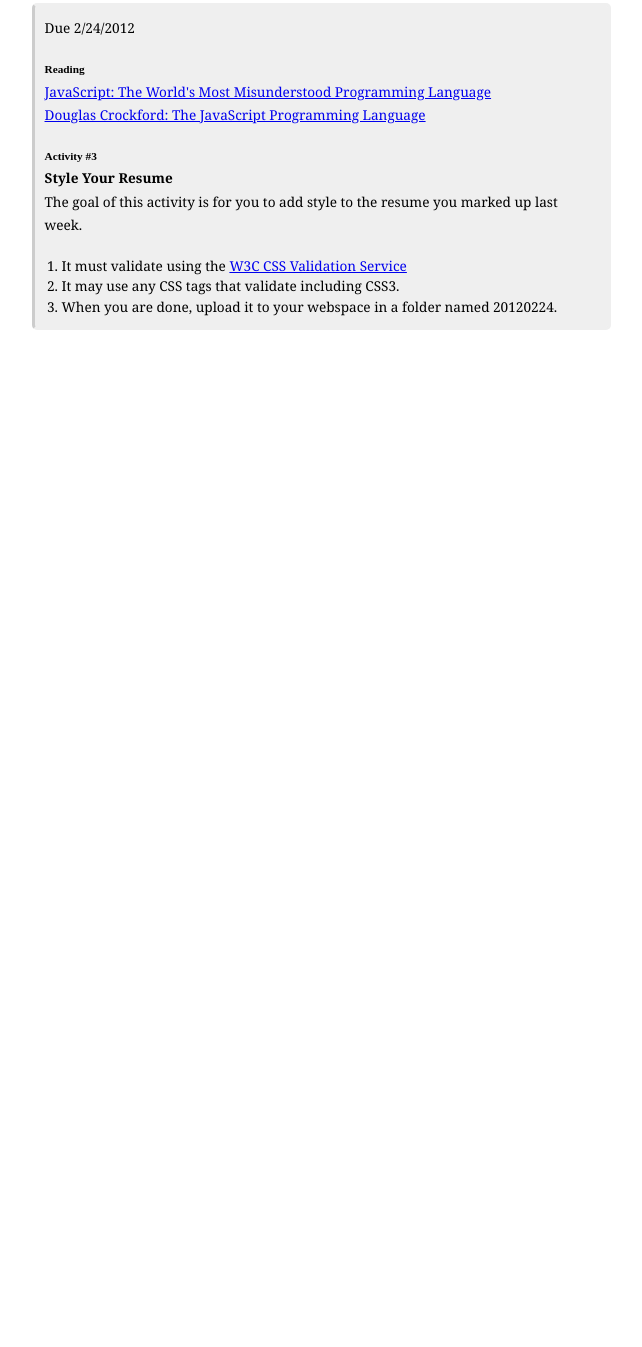
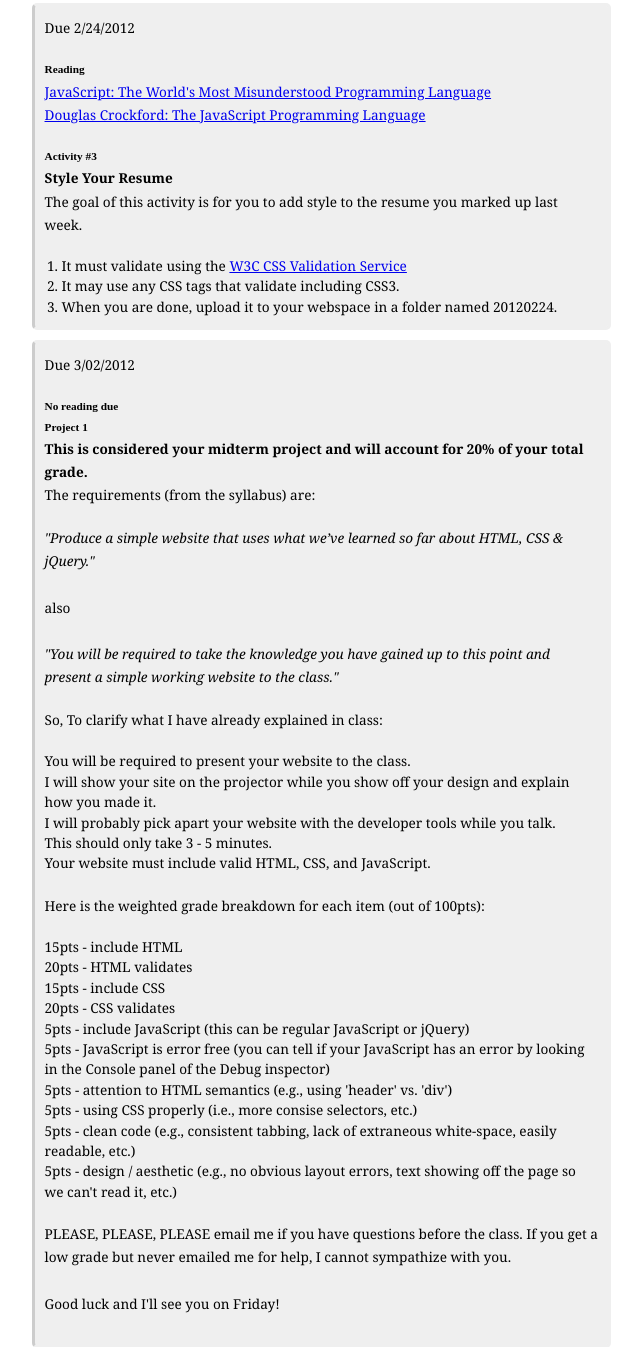
Before and after one commit to dennisplucinik/Parsons, a plain HTML site: page index.html in a window 1280 px wide. Shown: the part 1517-2864 px from the top of the page, without its empty margins (192-834 px from the left). Before the commit the page ends 1857 px from the top, so only its background shows below. Drawn offline with Linux system fonts and the light colour scheme; a script that the page names is missing.

Commit message:
adding instructions for project 1

```diff
--- a/index.html
+++ b/index.html
@@ -166,6 +166,74 @@
 						<li>When you are done, upload it to your webspace in a folder named 20120224.</li>
 					</ol>
 				</section>
+				<section>
+					<p>
+						Due 3/02/2012
+					</p>
+					<h5>
+						No reading due
+					</h5>
+					<h5>
+						Project 1
+					</h5>
+					<p>
+						<strong>
+							This is considered your midterm project and will account for 20% of your total grade.
+						</strong>
+						<br>
+						The requirements (from the syllabus) are:
+					</p>
+					<p>
+						<em>
+							&quot;Produce a simple website that uses what we’ve learned so far about HTML, CSS &amp; jQuery.&quot;
+						</em>
+						<br>
+						<br>
+						also
+						<br>
+						<br>
+						<em>
+							&quot;You will be required to take the knowledge you have gained up to this point and present a simple working website to the class.&quot;
+						</em>
+					</p>
+					<p>
+						So, To clarify what I have already explained in class:
+						<ul>
+							<li>
+								You will be required to present your website to the class.
+								<ul>
+									<li>I will show your site on the projector while you show off your design and explain how you made it.</li>
+									<li>I will probably pick apart your website with the developer tools while you talk.</li>
+									<li>This should only take 3 - 5 minutes.</li>
+								</ul>
+							</li>
+							<li>
+								Your website must include valid HTML, CSS, and JavaScript.
+							</li>
+						</ul>
+					</p>
+					<p>
+						Here is the weighted grade breakdown for each item (out of 100pts):
+						<ul>
+							<li>15pts - include HTML</li>
+							<li>20pts - HTML validates</li>
+							<li>15pts - include CSS</li>
+							<li>20pts - CSS validates</li>
+							<li>5pts - include JavaScript (this can be regular JavaScript or jQuery)</li>
+							<li>5pts - JavaScript is error free (you can tell if your JavaScript has an error by looking in the Console panel of the Debug inspector)</li>
+							<li>5pts - attention to HTML semantics (e.g., using 'header' vs. 'div')</li>
+							<li>5pts - using CSS properly (i.e., more consise selectors, etc.)</li>
+							<li>5pts - clean code (e.g., consistent tabbing, lack of extraneous white-space, easily readable, etc.)</li>
+							<li>5pts - design / aesthetic (e.g., no obvious layout errors, text showing off the page so we can't read it, etc.)</li>
+						</ul>
+					</p>
+					<p>
+						PLEASE, PLEASE, PLEASE email me if you have questions before the class. If you get a low grade but never emailed me for help, I cannot sympathize with you.
+						<br>
+						<br>
+						Good luck and I'll see you on Friday!
+					</p>
+				</section>
 			</section>
 			<aside class="wrapper">
 				<h4>Instructor Info</h4>
```
